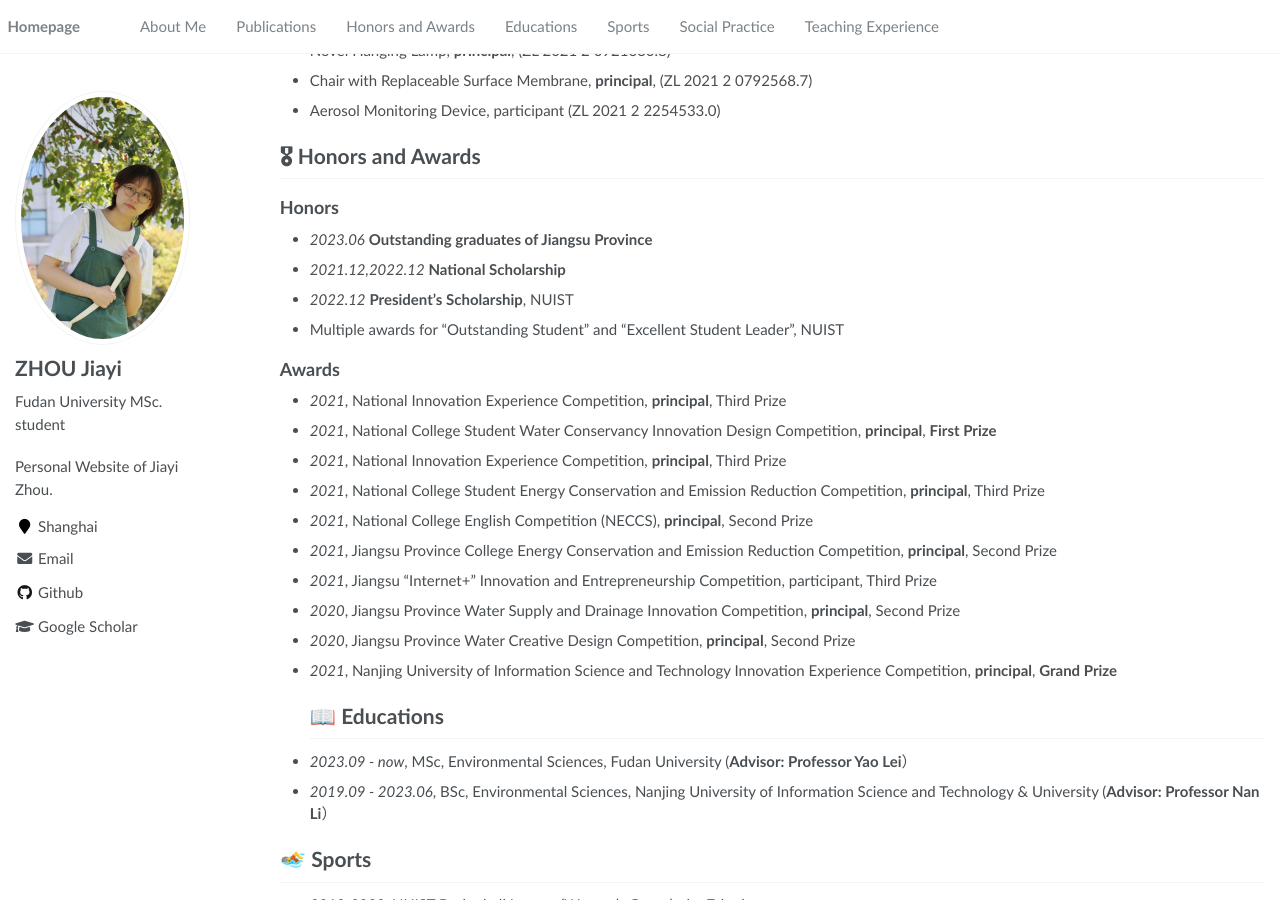
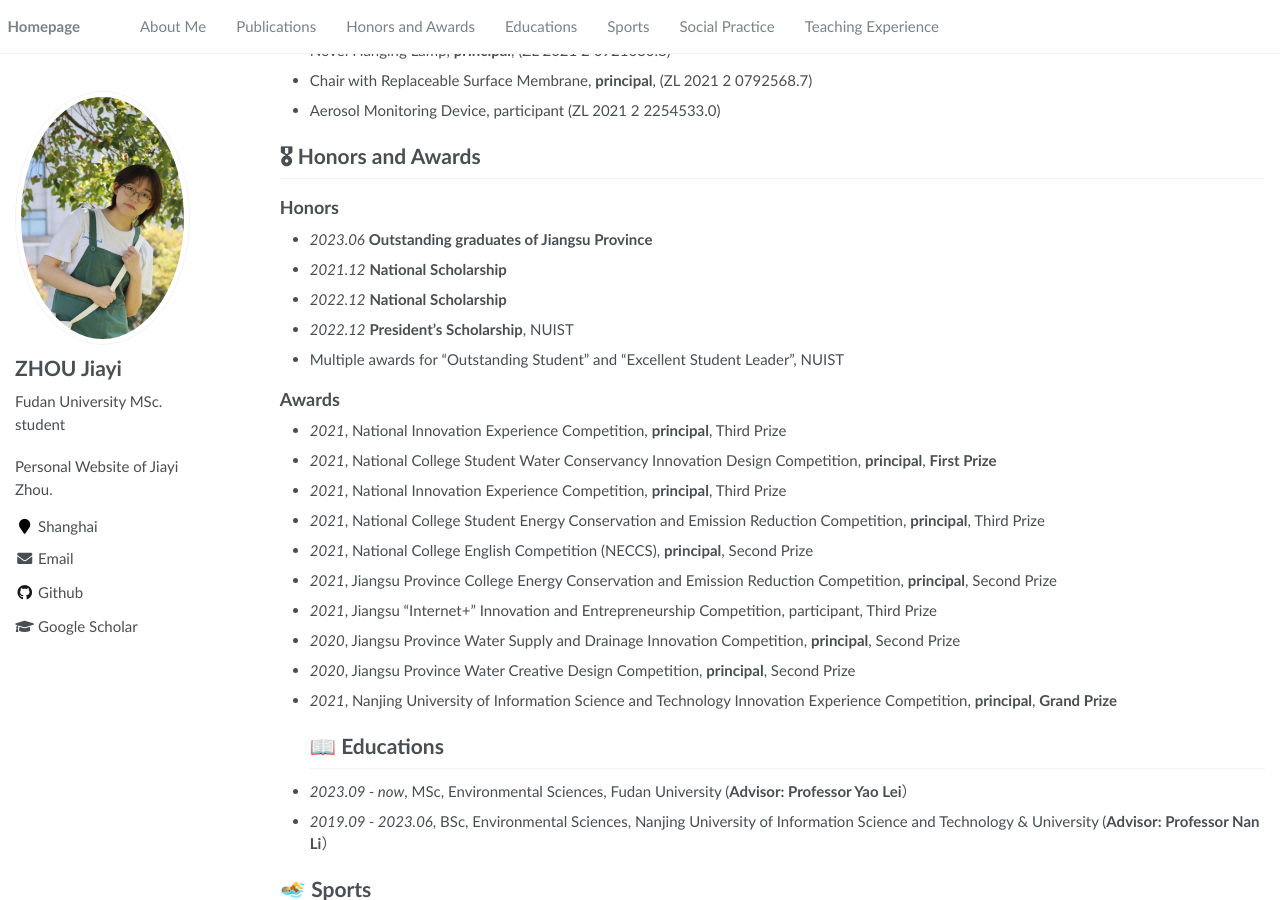
Before and after one commit to jiayizhou1022/jiayizhou1022.github.io, a Jekyll site: the page built from _pages/about.md, in a window 1280 px wide and 900 px high, scrolled down 821 px. Built offline with Jekyll 4.4.1, drawn with Linux system fonts in a browser that asks for light colours.

Commit message:
Update about.md

```diff
--- a/_pages/about.md
+++ b/_pages/about.md
@@ -49,9 +49,9 @@ In terms of my personal life, I am a relatively introverted person, but can be q
 <!--<div class='paper-box'><div class='paper-box-image'><div><div class="badge">CVPR 2016</div><img src='images/500x300.png' alt="sym" width="100%"></div></div>
 <div class='paper-box-text' markdown="1">-->
 
-<!--- Effects of the preparation method of Cu⁃ SAPO⁃ 34 catalysts in de-NOx SCR by propylene, **Jiayi Zhou**, Nan Li, Xurui Wang, Lu Xu, Hao Zhou,Journal of Environmental Chemical Engineering, 2022, 10 (4), 108160.;
-- Translated title of the contribution: Estimation and future prediction of the on-road carbon dioxide emissions in China, **Jiayi Zhou**, Nan Li, Weihang Feng, Keqin Tang, Shuhan Zhu, Wenda Zhu, Acta Scientiae Circumstantiae, 2023, 43 (10), 267-278.;
-- Quantitative characterization of the volatility distribution of organic aerosols in a polluted urban area: Intercomparison between thermodenuder and molecular measurements, Wei Chen, Weiwei Hu, Zi Tao, Yiyu Cai, Mingfu Cai, Ming Zhu, Yuqing Ye, Huaishan Zhou, Hongxing Jiang, Jun Li, Wei Song, **Jiayi Zhou**, Shan Huang, Bin Yuan, Min Shao, Qiandan Feng, Ying Li, Gabriel Isaacman‐VanWertz, Harald Stark, Douglas A Day, Pedro Campuzano‐Jost, Jose L Jimenez, Xinming Wang, Journal of Geophysical Research: Atmospheres, 2024, 129 (4), e2023JD040284.;
+<!--- Effects of the preparation method of Cu⁃ SAPO⁃ 34 catalysts in de-NOx SCR by propylene, **Jiayi Zhou**, Nan Li, Xurui Wang, Lu Xu, Hao Zhou,Journal of Environmental Chemical Engineering, 2022, 10 (4), 108160.
+- Translated title of the contribution: Estimation and future prediction of the on-road carbon dioxide emissions in China, **Jiayi Zhou**, Nan Li, Weihang Feng, Keqin Tang, Shuhan Zhu, Wenda Zhu, Acta Scientiae Circumstantiae, 2023, 43 (10), 267-278.
+- Quantitative characterization of the volatility distribution of organic aerosols in a polluted urban area: Intercomparison between thermodenuder and molecular measurements, Wei Chen, Weiwei Hu, Zi Tao, Yiyu Cai, Mingfu Cai, Ming Zhu, Yuqing Ye, Huaishan Zhou, Hongxing Jiang, Jun Li, Wei Song, **Jiayi Zhou**, Shan Huang, Bin Yuan, Min Shao, Qiandan Feng, Ying Li, Gabriel Isaacman‐VanWertz, Harald Stark, Douglas A Day, Pedro Campuzano‐Jost, Jose L Jimenez, Xinming Wang, Journal of Geophysical Research: Atmospheres, 2024, 129 (4), e2023JD040284.
 -->
 - **Jiayi Zhou**, Nan Li, Xurui Wang, Lu Xu, Hao Zhou, Effects of the preparation method of Cu⁃ SAPO⁃ 34 catalysts in de-NOx SCR by propylene, Journal of Environmental Chemical Engineering, 2022, 10 (4), 108160.;
 - **Jiayi Zhou**, Nan Li, Weihang Feng, Keqin Tang, Shuhan Zhu, Wenda Zhu, Translated title of the contribution: Estimation and future prediction of the on-road carbon dioxide emissions in China, Acta Scientiae Circumstantiae, 2023, 43 (10), 267-278.;
@@ -70,7 +70,8 @@ In terms of my personal life, I am a relatively introverted person, but can be q
 # 🎖 Honors and Awards
 ## Honors
 - *2023.06* **Outstanding graduates of Jiangsu Province**
-- *2021.12,2022.12* **National Scholarship**
+- *2021.12* **National Scholarship**
+- *2022.12* **National Scholarship**
 - *2022.12* **President's Scholarship**, NUIST
 - Multiple awards for "Outstanding Student" and "Excellent Student Leader", NUIST
 
```
